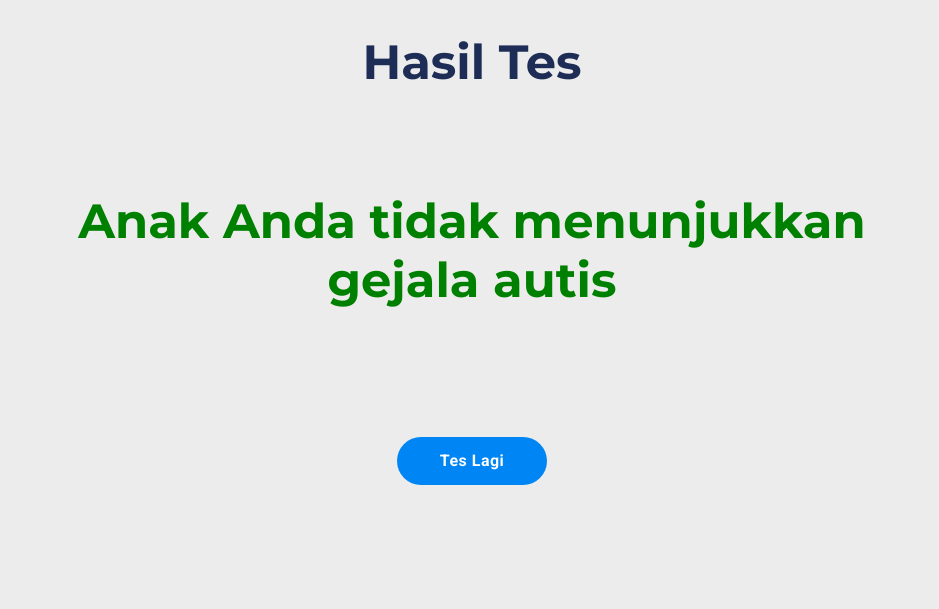
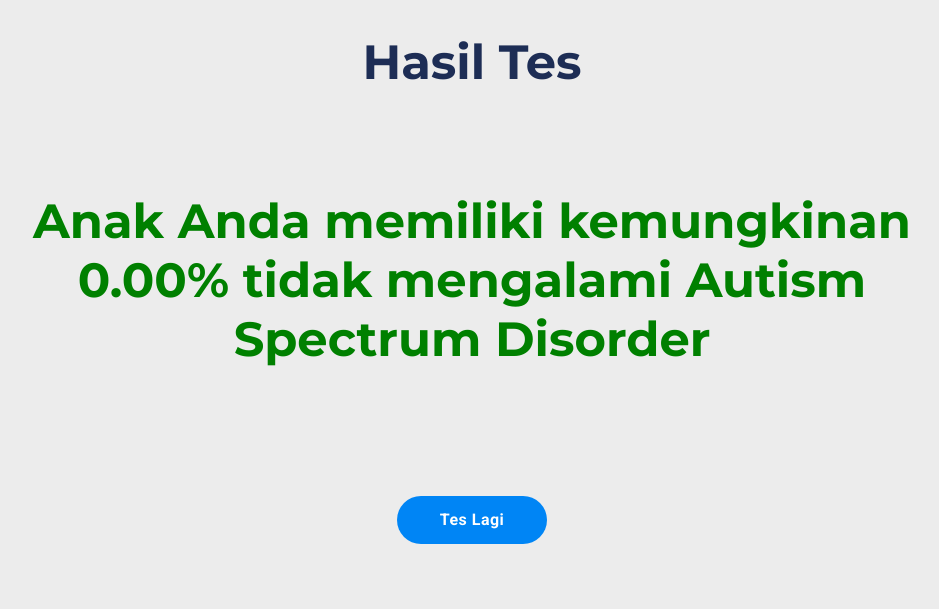
Before and after one commit to Sammy219/ASD-Screening, a Flask app: template app/templates/result.jinja in a window 1280 px wide. Shown: the part 147-756 px from the top of the page, without its empty margins (168-1107 px from the left). Run offline with Flask 2, Linux system fonts and the light colour scheme; the template is opened without the code that fills it, so the values that code supplies are empty; some libraries are stand-ins or nearby versions.

Commit message:
add confidence to result ui

```diff
--- a/app/templates/result.jinja
+++ b/app/templates/result.jinja
@@ -9,11 +9,11 @@
 <div class="center">
     <div class="hasil">
         <h1>Hasil Tes</h1>
-        {% if test_result == 1 %}
-            <h1 style="color:red">Anak anda menujukkan gejala autis<h1>
+        {% if class_pred == 1 %}
+            <h1 style="color:red">Anak Anda memiliki kemungkinan {{ '%0.2f'| format(confidence|float) }}% mengalami Autism Spectrum Disorder<h1>
             <h2>Kunjungi dokter Anda untuk diagnosis dan tindakan lebih lanjut</h2>
         {% else %}
-            <h1 style="color:green">Anak Anda tidak menunjukkan gejala autis<h1>
+            <h1 style="color:green">Anak Anda memiliki kemungkinan {{ '%0.2f'| format(confidence|float) }}% tidak mengalami Autism Spectrum Disorder<h1>
         {% endif %}
         <p class="testlagi"><a href="{{ url_for('site.test_page') }}" class="btn">Tes Lagi</a></p>
     </div>
```
Also changed, not shown: app/routes/site.py (+7 -6 lines).
